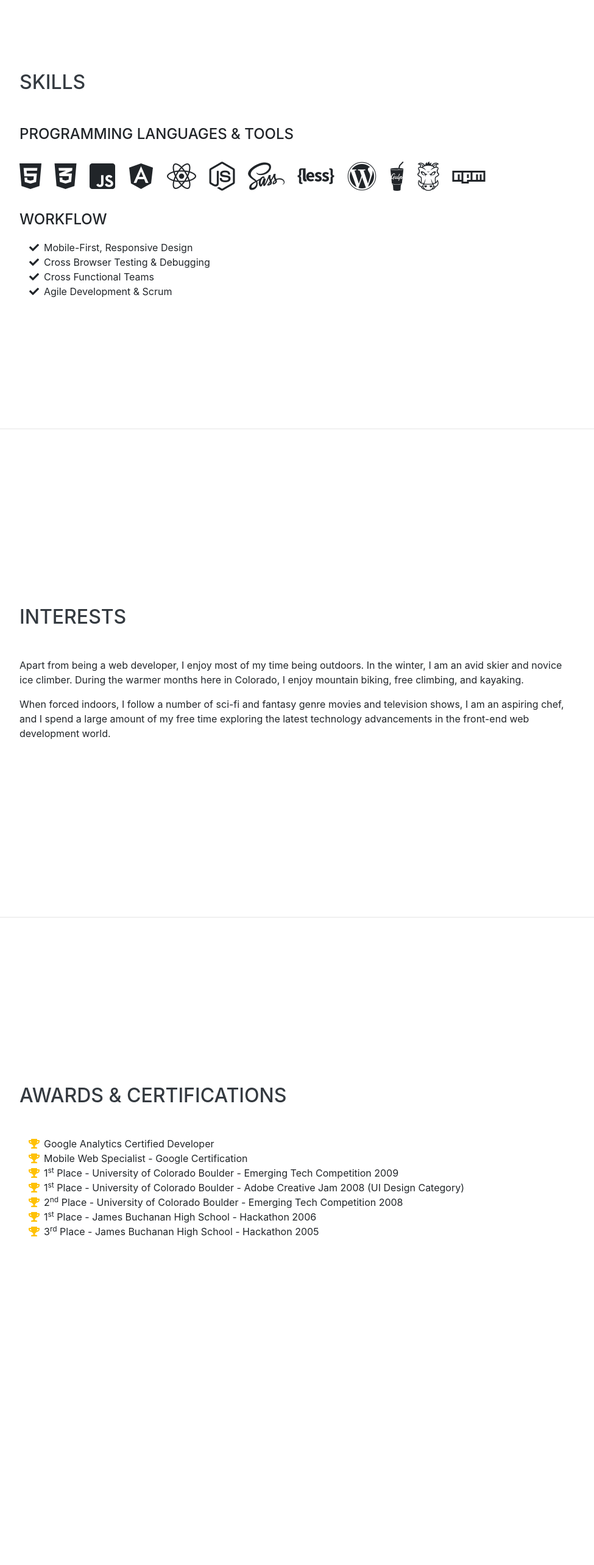
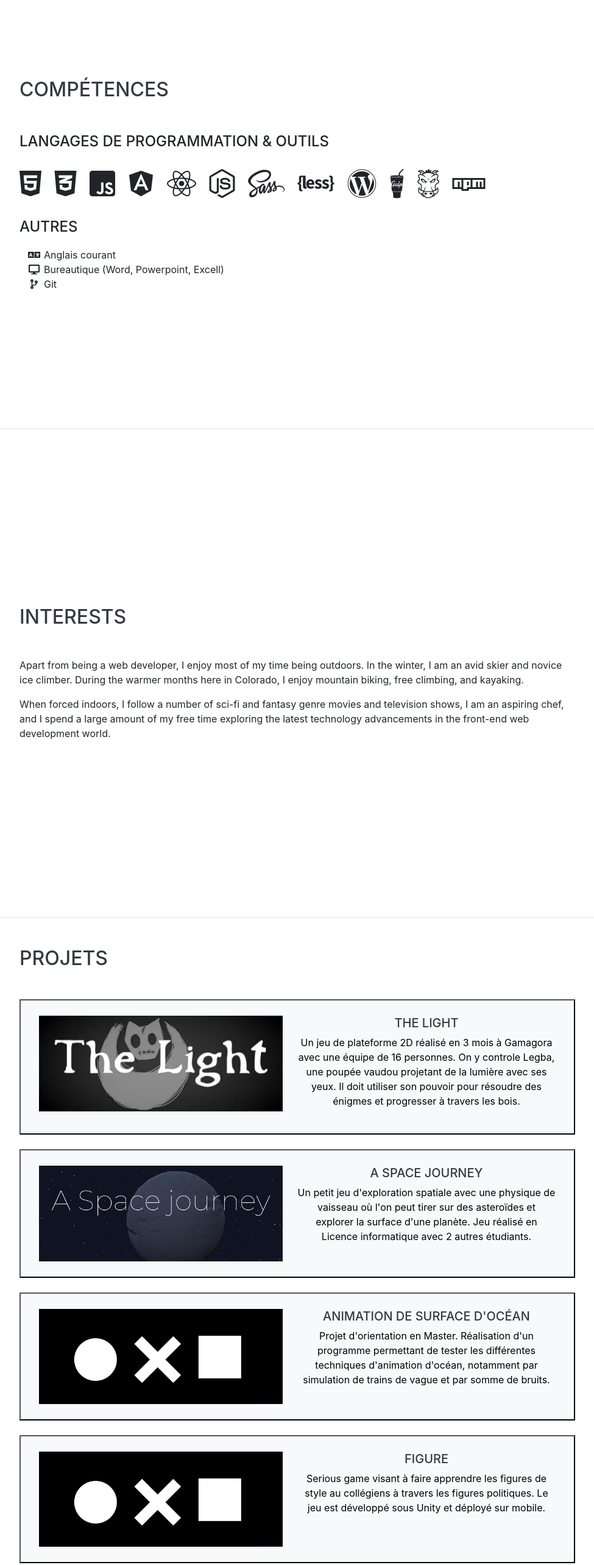
Before and after one commit to Jarkfander/Jarkfander.github.io, a website with bundled scripts: page index.html in a window 1280 px wide. Shown: the part 2500-5067 px from the top of the page at 61% size, without its empty margins (288-1263 px from the left). Before the commit the page ends 4805 px from the top, so only its background shows below. Built offline with nearby package versions, Linux system fonts and the light colour scheme; a web font is replaced by a local one.

Commit message:
Added project section and change color

```diff
--- a/css/resume.css
+++ b/css/resume.css
@@ -72,7 +72,7 @@ p.lead {
 }
 
 .social-icons a:hover {
-  background-color: #BD5D38;
+  background-color: #4774BC;
 }
 
 .dev-icons {
@@ -80,7 +80,7 @@ p.lead {
 }
 
 .dev-icons .list-inline-item i:hover {
-  color: #BD5D38;
+  color: #4774BC;
 }
 
 #sideNav .navbar-nav .nav-item .nav-link {
@@ -90,7 +90,7 @@ p.lead {
 }
 
 #sideNav .navbar-toggler:focus {
-  outline-color: #d48a6e;
+  outline-color: rgb(88, 126, 187);
 }
 
 @media (min-width: 992px) {
@@ -176,17 +176,17 @@ section.resume-section .resume-item .resume-date {
 }
 
 .bg-primary {
-  background-color: #BD5D38 !important;
+  background-color: #4774BC !important;
 }
 
 .text-primary {
-  color: #BD5D38 !important;
+  color: #4774BC !important;
 }
 
 a {
-  color: #BD5D38;
+  color: #4774BC;
 }
 
 a:hover, a:focus, a:active {
-  color: #824027;
+  color: #4774BC;
 }
--- a/index.html
+++ b/index.html
@@ -19,7 +19,7 @@
   <link href="vendor/fontawesome-free/css/all.min.css" rel="stylesheet">
 
   <!-- Custom styles for this template -->
-  <link href="css/resume.min.css" rel="stylesheet">
+  <link href="css/resume.css" rel="stylesheet">
 
 </head>
 
@@ -174,9 +174,9 @@
 
     <section class="resume-section p-3 p-lg-5 d-flex align-items-center" id="skills">
       <div class="w-100">
-        <h2 class="mb-5">Skills</h2>
+        <h2 class="mb-5">Compétences</h2>
 
-        <div class="subheading mb-3">Programming Languages &amp; Tools</div>
+        <div class="subheading mb-3">Langages de programmation &amp; outils</div>
         <ul class="list-inline dev-icons">
           <li class="list-inline-item">
             <i class="fab fa-html5"></i>
@@ -216,20 +216,17 @@
           </li>
         </ul>
 
-        <div class="subheading mb-3">Workflow</div>
+        <div class="subheading mb-3">Autres</div>
         <ul class="fa-ul mb-0">
           <li>
-            <i class="fa-li fa fa-check"></i>
-            Mobile-First, Responsive Design</li>
+            <i class="fa-li fa fa-language"></i>
+            Anglais courant</li>
           <li>
-            <i class="fa-li fa fa-check"></i>
-            Cross Browser Testing &amp; Debugging</li>
+            <i class="fa-li fa fa-desktop"></i>
+            Bureautique (Word, Powerpoint, Excell)</li>
           <li>
-            <i class="fa-li fa fa-check"></i>
-            Cross Functional Teams</li>
-          <li>
-            <i class="fa-li fa fa-check"></i>
-            Agile Development &amp; Scrum</li>
+            <i class="fa-li fa fa-code-branch"></i>
+            Git</li>
         </ul>
       </div>
     </section>
@@ -248,35 +245,98 @@
 
     <section class="resume-section p-3 p-lg-5 d-flex align-items-center" id="awards">
       <div class="w-100">
-        <h2 class="mb-5">Awards &amp; Certifications</h2>
-        <ul class="fa-ul mb-0">
-          <li>
-            <i class="fa-li fa fa-trophy text-warning"></i>
-            Google Analytics Certified Developer</li>
-          <li>
-            <i class="fa-li fa fa-trophy text-warning"></i>
-            Mobile Web Specialist - Google Certification</li>
-          <li>
-            <i class="fa-li fa fa-trophy text-warning"></i>
-            1<sup>st</sup>
-            Place - University of Colorado Boulder - Emerging Tech Competition 2009</li>
-          <li>
-            <i class="fa-li fa fa-trophy text-warning"></i>
-            1<sup>st</sup>
-            Place - University of Colorado Boulder - Adobe Creative Jam 2008 (UI Design Category)</li>
-          <li>
-            <i class="fa-li fa fa-trophy text-warning"></i>
-            2<sup>nd</sup>
-            Place - University of Colorado Boulder - Emerging Tech Competition 2008</li>
-          <li>
-            <i class="fa-li fa fa-trophy text-warning"></i>
-            1<sup>st</sup>
-            Place - James Buchanan High School - Hackathon 2006</li>
-          <li>
-            <i class="fa-li fa fa-trophy text-warning"></i>
-            3<sup>rd</sup>
-            Place - James Buchanan High School - Hackathon 2005</li>
-        </ul>
+        <h2 class="mb-5">Projets</h2>
+
+        <button class="row no-gutters bg-light position-relative" onclick="location.href='https://gamagora.itch.io/the-light';">
+            <div class="col-md-6 mb-md-0 p-md-4">
+              <img src="img/banner-TheLight.png" class="w-100" alt="Logo The Light">
+            </div>
+            <div class="col-md-6 position-static p-4 pl-md-0">
+              <h5 class="mt-0">The light</h5>
+              <p>Un jeu de plateforme 2D réalisé en 3 mois à Gamagora avec une équipe de 16 personnes. On y controle Legba, une poupée vaudou projetant de la lumière avec ses yeux. Il doit utiliser son pouvoir pour résoudre des énigmes et progresser à travers les bois.</p>
+            </div>
+        </button>
+        <br>
+        <button class="row no-gutters bg-light position-relative" data-toggle="modal" data-target="#modal-SpaceJourney">
+            <div class="col-md-6 mb-md-0 p-md-4">
+              <img src="img/banner-SpaceJourney.png" class="w-100" alt="Logo Space Journey">
+            </div>
+            <div class="col-md-6 position-static p-4 pl-md-0">
+              <h5 class="mt-0">A space journey</h5>
+              <p>Un petit jeu d'exploration spatiale avec une physique de vaisseau où l'on peut tirer sur des asteroïdes et explorer la surface d'une planète. Jeu réalisé en Licence informatique avec 2 autres étudiants. </p>
+            </div>
+        </button>
+        <br>
+        <button class="row no-gutters bg-light position-relative" data-toggle="modal" data-target="#modal-Surfaces">
+            <div class="col-md-6 mb-md-0 p-md-4">
+              <img src="img/banner-PlaceHolder.png" class="w-100" alt="Placeholder">
+            </div>
+            <div class="col-md-6 position-static p-4 pl-md-0">
+              <h5 class="mt-0">Animation de surface d'océan</h5>
+              <p>Projet d'orientation en Master. Réalisation d'un programme permettant de tester les différentes techniques d'animation d'océan, notamment par simulation de trains de vague et par somme de bruits.</p>
+            </div>
+        </button>
+        <br>
+        <button class="row no-gutters bg-light position-relative" data-toggle="modal" data-target="#modal-Figure">
+            <div class="col-md-6 mb-md-0 p-md-4">
+              <img src="img/banner-PlaceHolder.png" class="w-100" alt="Placeholder">
+            </div>
+            <div class="col-md-6 position-static p-4 pl-md-0">
+              <h5 class="mt-0">Figure</h5>
+              <p>Serious game visant à faire apprendre les figures de style au collégiens à travers les figures politiques. Le jeu est développé sous Unity et déployé sur mobile.</p>
+            </div>
+        </button>
+
+        <!-- Modals -->
+        <div class="modal fade" id="modal-SpaceJourney" tabindex="-1" role="dialog" aria-labelledby="modal-SpaceJourney-label" aria-hidden="true">
+          <div class="modal-dialog modal-lg" role="document">
+            <div class="modal-content">
+              <div class="modal-header">
+                <h5 class="modal-title" id="modal-SpaceJourney-label">Space Journey</h5>
+                <button type="button" class="close" data-dismiss="modal" aria-label="Close">
+                  <span aria-hidden="true">&times;</span>
+                </button>
+              </div>
+              <div class="modal-body">
+                Ceci est la modal de Space Journey
+              </div>
+            </div>
+          </div>
+        </div>
+
+        <div class="modal fade" id="modal-Surfaces" tabindex="-1" role="dialog" aria-labelledby="modal-Surface-label" aria-hidden="true">
+            <div class="modal-dialog modal-lg" role="document">
+              <div class="modal-content">
+                <div class="modal-header">
+                  <h5 class="modal-title" id="modal-Surface-label">Surfaces</h5>
+                  <button type="button" class="close" data-dismiss="modal" aria-label="Close">
+                    <span aria-hidden="true">&times;</span>
+                  </button>
+                </div>
+                <div class="modal-body">
+                  Ceci est la modal de Surfaces
+                </div>
+              </div>
+            </div>
+          </div>
+
+          <div class="modal fade" id="modal-Figure" tabindex="-1" role="dialog" aria-labelledby="modal-Figure-label" aria-hidden="true">
+              <div class="modal-dialog modal-lg" role="document">
+                <div class="modal-content">
+                  <div class="modal-header">
+                    <h5 class="modal-title" id="modal-Figure-label">Figures</h5>
+                    <button type="button" class="close" data-dismiss="modal" aria-label="Close">
+                      <span aria-hidden="true">&times;</span>
+                    </button>
+                  </div>
+                  <div class="modal-body">
+                    Ceci est la modal de Figures
+                  </div>
+                </div>
+              </div>
+            </div>
+        <!-- End Modals -->
+
       </div>
     </section>
 
```
Also changed, not shown: img/banner-PlaceHolder.png (added), img/banner-SpaceJourney.png (added), img/banner-TheLight.png (added).
